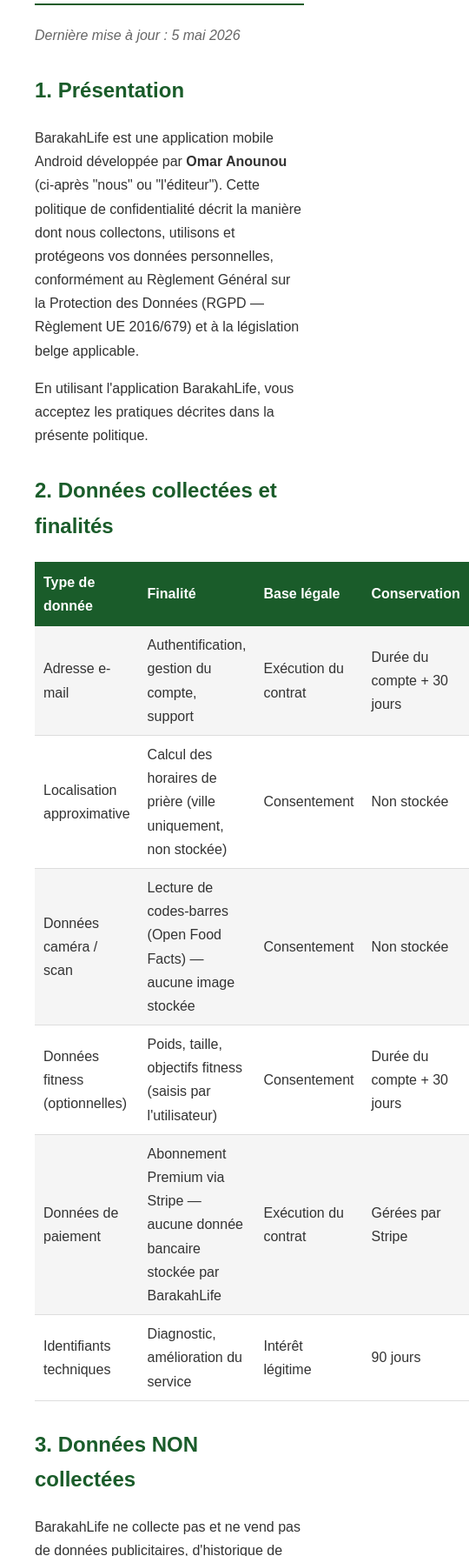
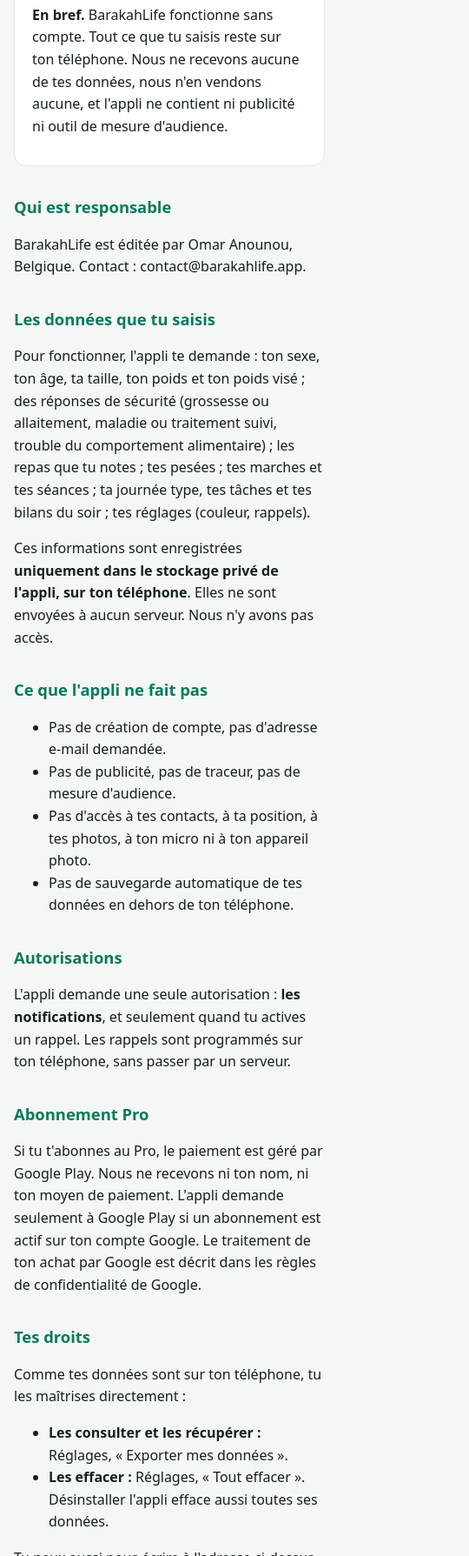
Before and after one commit to omaranounou9-eng/barakahlife-privacy, a plain HTML site: page index.html in a window 390 px wide. Shown: the part 211-2000 px from the top of the page at 87% size, 540 px wide, since content can reach past the window. Drawn offline with Linux system fonts and the light colour scheme.

Commit message:
Politique de confidentialité de BarakahLife V2 (18/11/2026)
Co-Authored-By: Claude Opus 5.5 <noreply@anthropic.com>

```diff
--- a/index.html
+++ b/index.html
@@ -1,68 +1,64 @@
-<!DOCTYPE html>
+<!doctype html>
 <html lang="fr">
 <head>
-  <meta charset="UTF-8">
-  <meta name="viewport" content="width=device-width, initial-scale=1.0">
-  <title>Politique de Confidentialité — BarakahLife</title>
-  <style>
-    body { font-family: Arial, sans-serif; max-width: 800px; margin: 0 auto; padding: 20px 40px; color: #333; line-height: 1.7; }
-    h1 { color: #1a5c2a; border-bottom: 2px solid #1a5c2a; padding-bottom: 10px; }
-    h2 { color: #1a5c2a; margin-top: 30px; }
-    a { color: #1a5c2a; }
-    .date { color: #666; font-style: italic; }
-    table { width: 100%; border-collapse: collapse; margin: 15px 0; }
-    th { background: #1a5c2a; color: white; padding: 10px; text-align: left; }
-    td { padding: 8px 10px; border-bottom: 1px solid #ddd; }
-    tr:nth-child(even) { background: #f5f5f5; }
-  </style>
+<meta charset="utf-8">
+<meta name="viewport" content="width=device-width, initial-scale=1">
+<title>BarakahLife : politique de confidentialité</title>
+<style>
+  body { font-family: system-ui, -apple-system, "Segoe UI", sans-serif; line-height: 1.6; color: #14211C; background: #F4F7F5; margin: 0; }
+  main { max-width: 720px; margin: 0 auto; padding: 32px 16px 64px; }
+  h1 { font-size: 1.7rem; margin-bottom: 0; }
+  h2 { font-size: 1.15rem; margin-top: 2rem; color: #0B7A5C; }
+  .date { color: #5E6F68; margin-top: 4px; }
+  .cadre { background: #fff; border: 1px solid #E1E8E4; border-radius: 14px; padding: 16px 20px; }
+</style>
 </head>
 <body>
-<h1>Politique de Confidentialité — BarakahLife</h1>
-<p class="date">Dernière mise à jour : 5 mai 2026</p>
-<h2>1. Présentation</h2>
-<p>BarakahLife est une application mobile Android développée par <strong>Omar Anounou</strong> (ci-après "nous" ou "l'éditeur"). Cette politique de confidentialité décrit la manière dont nous collectons, utilisons et protégeons vos données personnelles, conformément au Règlement Général sur la Protection des Données (RGPD — Règlement UE 2016/679) et à la législation belge applicable.</p>
-<p>En utilisant l'application BarakahLife, vous acceptez les pratiques décrites dans la présente politique.</p>
-<h2>2. Données collectées et finalités</h2>
-<table>
-  <tr><th>Type de donnée</th><th>Finalité</th><th>Base légale</th><th>Conservation</th></tr>
-  <tr><td>Adresse e-mail</td><td>Authentification, gestion du compte, support</td><td>Exécution du contrat</td><td>Durée du compte + 30 jours</td></tr>
-  <tr><td>Localisation approximative</td><td>Calcul des horaires de prière (ville uniquement, non stockée)</td><td>Consentement</td><td>Non stockée</td></tr>
-  <tr><td>Données caméra / scan</td><td>Lecture de codes-barres (Open Food Facts) — aucune image stockée</td><td>Consentement</td><td>Non stockée</td></tr>
-  <tr><td>Données fitness (optionnelles)</td><td>Poids, taille, objectifs fitness (saisis par l'utilisateur)</td><td>Consentement</td><td>Durée du compte + 30 jours</td></tr>
-  <tr><td>Données de paiement</td><td>Abonnement Premium via Stripe — aucune donnée bancaire stockée par BarakahLife</td><td>Exécution du contrat</td><td>Gérées par Stripe</td></tr>
-  <tr><td>Identifiants techniques</td><td>Diagnostic, amélioration du service</td><td>Intérêt légitime</td><td>90 jours</td></tr>
-</table>
-<h2>3. Données NON collectées</h2>
-<p>BarakahLife ne collecte pas et ne vend pas de données publicitaires, d'historique de localisation précise, de contacts, de photos, de données biométriques, ni aucune donnée à des fins de ciblage publicitaire. Aucune donnée n'est transmise à des tiers à des fins commerciales.</p>
-<h2>4. Utilisation de la caméra</h2>
-<p>L'accès à la caméra est utilisé <strong>uniquement</strong> pour scanner des codes-barres de produits alimentaires afin de vérifier leur statut halal via l'API Open Food Facts. Les images ne sont pas stockées ni transmises.</p>
-<h2>5. Géolocalisation</h2>
-<p>BarakahLife utilise la localisation approximative (ville/région) pour calculer les horaires de prière islamiques. Cette donnée est traitée localement sur l'appareil et n'est pas stockée de manière permanente.</p>
-<h2>6. Paiement et abonnement Premium</h2>
-<p>Le paiement de l'abonnement Premium (9,99 €/mois) est traité par <strong>Stripe, Inc.</strong>, certifié PCI-DSS. BarakahLife ne stocke aucune information bancaire. Politique Stripe : <a href="https://stripe.com/privacy" target="_blank">stripe.com/privacy</a>.</p>
-<h2>7. API tierces utilisées</h2>
+<main>
+<h1>BarakahLife : politique de confidentialité</h1>
+<p class="date">Dernière mise à jour : 18 novembre 2026</p>
+
+<div class="cadre">
+<p><strong>En bref.</strong> BarakahLife fonctionne sans compte. Tout ce que tu saisis reste sur ton téléphone. Nous ne recevons aucune de tes données, nous n'en vendons aucune, et l'appli ne contient ni publicité ni outil de mesure d'audience.</p>
+</div>
+
+<h2>Qui est responsable</h2>
+<p>BarakahLife est éditée par Omar Anounou, Belgique. Contact : contact@barakahlife.app.</p>
+
+<h2>Les données que tu saisis</h2>
+<p>Pour fonctionner, l'appli te demande : ton sexe, ton âge, ta taille, ton poids et ton poids visé ; des réponses de sécurité (grossesse ou allaitement, maladie ou traitement suivi, trouble du comportement alimentaire) ; les repas que tu notes ; tes pesées ; tes marches et tes séances ; ta journée type, tes tâches et tes bilans du soir ; tes réglages (couleur, rappels).</p>
+<p>Ces informations sont enregistrées <strong>uniquement dans le stockage privé de l'appli, sur ton téléphone</strong>. Elles ne sont envoyées à aucun serveur. Nous n'y avons pas accès.</p>
+
+<h2>Ce que l'appli ne fait pas</h2>
 <ul>
-  <li><strong>Open Food Facts</strong> — base de données alimentaire ouverte</li>
-  <li><strong>Aladhan API</strong> — calcul des horaires de prière islamiques</li>
-  <li><strong>Stripe</strong> — traitement des paiements sécurisés</li>
+<li>Pas de création de compte, pas d'adresse e-mail demandée.</li>
+<li>Pas de publicité, pas de traceur, pas de mesure d'audience.</li>
+<li>Pas d'accès à tes contacts, à ta position, à tes photos, à ton micro ni à ton appareil photo.</li>
+<li>Pas de sauvegarde automatique de tes données en dehors de ton téléphone.</li>
 </ul>
-<h2>8. Sécurité des données</h2>
-<p>Nous appliquons des mesures de sécurité appropriées : chiffrement HTTPS/TLS, authentification sécurisée, accès restreint aux données côté serveur.</p>
-<h2>9. Vos droits (RGPD)</h2>
-<p>Conformément au RGPD, vous disposez des droits d'accès, rectification, effacement, portabilité, opposition et retrait du consentement.</p>
-<p>Contact : <a href="mailto:contact@barakahlife.app">contact@barakahlife.app</a></p>
-<p>Réclamation : <a href="https://www.autoriteprotectiondonnees.be" target="_blank">Autorité de Protection des Données (Belgique)</a></p>
-<h2>10. Conservation des données</h2>
-<p>Vos données sont conservées pendant la durée d'utilisation + 30 jours après suppression du compte, sauf obligation légale contraire.</p>
-<h2>11. Transferts internationaux</h2>
-<p>Certains prestataires (dont Stripe) peuvent traiter des données hors de l'EEE, sous garanties appropriées (clauses contractuelles types UE).</p>
-<h2>12. Données des mineurs</h2>
-<p>BarakahLife n'est pas destinée aux moins de 13 ans. Nous ne collectons pas sciemment de données d'enfants.</p>
-<h2>13. Modifications</h2>
-<p>Toute modification substantielle sera notifiée dans l'application. La date de mise à jour figure en haut de ce document.</p>
-<h2>14. Contact</h2>
-<p><strong>Application</strong> : BarakahLife | <strong>Développeur</strong> : Omar Anounou | <strong>E-mail</strong> : <a href="mailto:contact@barakahlife.app">contact@barakahlife.app</a> | <strong>Pays</strong> : Belgique</p>
-<hr>
-<p style="text-align:center; color:#666; font-size:0.9em;">© 2026 BarakahLife — Tous droits réservés</p>
+
+<h2>Autorisations</h2>
+<p>L'appli demande une seule autorisation : <strong>les notifications</strong>, et seulement quand tu actives un rappel. Les rappels sont programmés sur ton téléphone, sans passer par un serveur.</p>
+
+<h2>Abonnement Pro</h2>
+<p>Si tu t'abonnes au Pro, le paiement est géré par Google Play. Nous ne recevons ni ton nom, ni ton moyen de paiement. L'appli demande seulement à Google Play si un abonnement est actif sur ton compte Google. Le traitement de ton achat par Google est décrit dans les règles de confidentialité de Google.</p>
+
+<h2>Tes droits</h2>
+<p>Comme tes données sont sur ton téléphone, tu les maîtrises directement :</p>
+<ul>
+<li><strong>Les consulter et les récupérer :</strong> Réglages, « Exporter mes données ».</li>
+<li><strong>Les effacer :</strong> Réglages, « Tout effacer ». Désinstaller l'appli efface aussi toutes ses données.</li>
+</ul>
+<p>Tu peux aussi nous écrire à l'adresse ci-dessus pour toute question. Si tu résides dans l'Union européenne, tu peux saisir l'autorité de protection des données de ton pays.</p>
+
+<h2>Santé</h2>
+<p>BarakahLife donne des repères généraux sur l'alimentation et l'activité physique. Elle ne pose pas de diagnostic, ne remplace pas un médecin et ne promet aucun résultat.</p>
+
+<h2>Âge</h2>
+<p>L'appli ne s'adresse pas aux enfants. Elle ne calcule pas de plan de calories pour une personne de moins de 18 ans.</p>
+
+<h2>Changements</h2>
+<p>Si cette politique change, la nouvelle version sera publiée sur cette page avec sa date. Si l'appli devait un jour envoyer des données hors du téléphone, cette page le dirait avant, et l'appli te demanderait ton accord.</p>
+</main>
 </body>
 </html>
```
